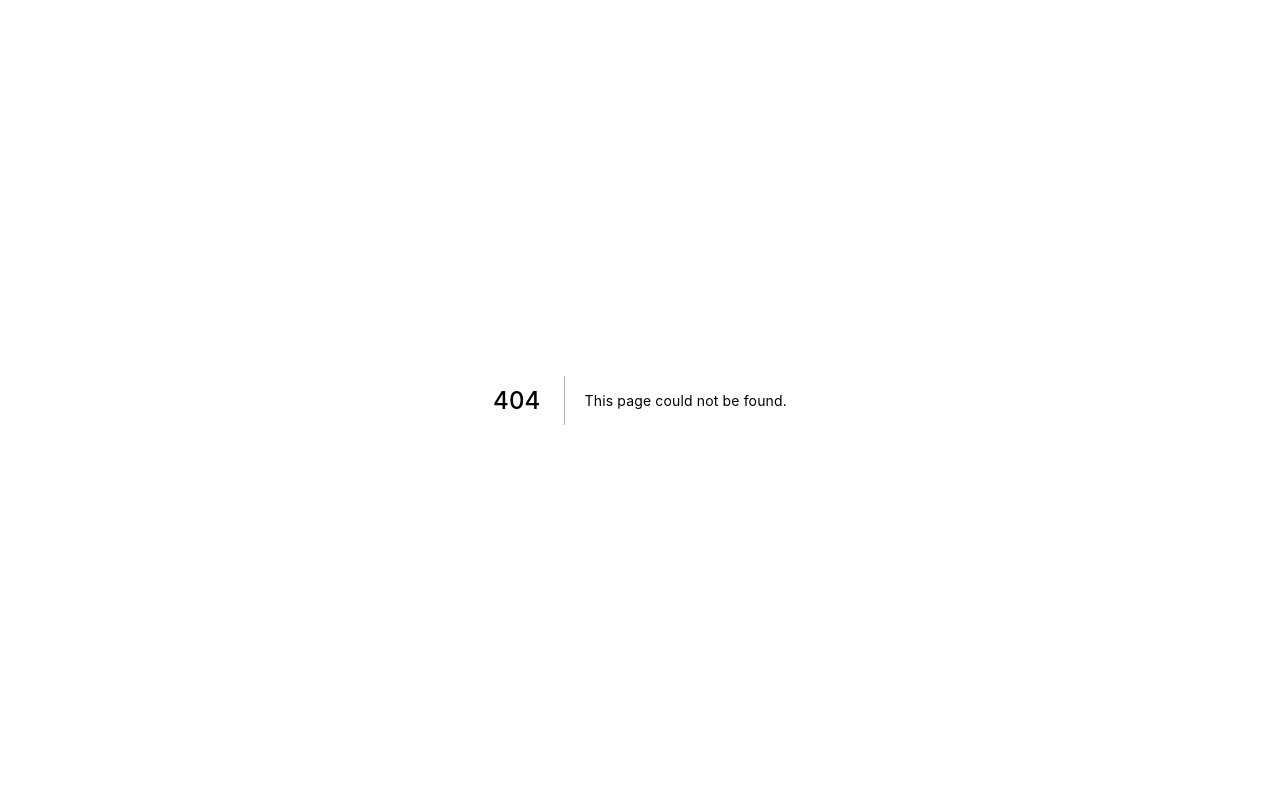
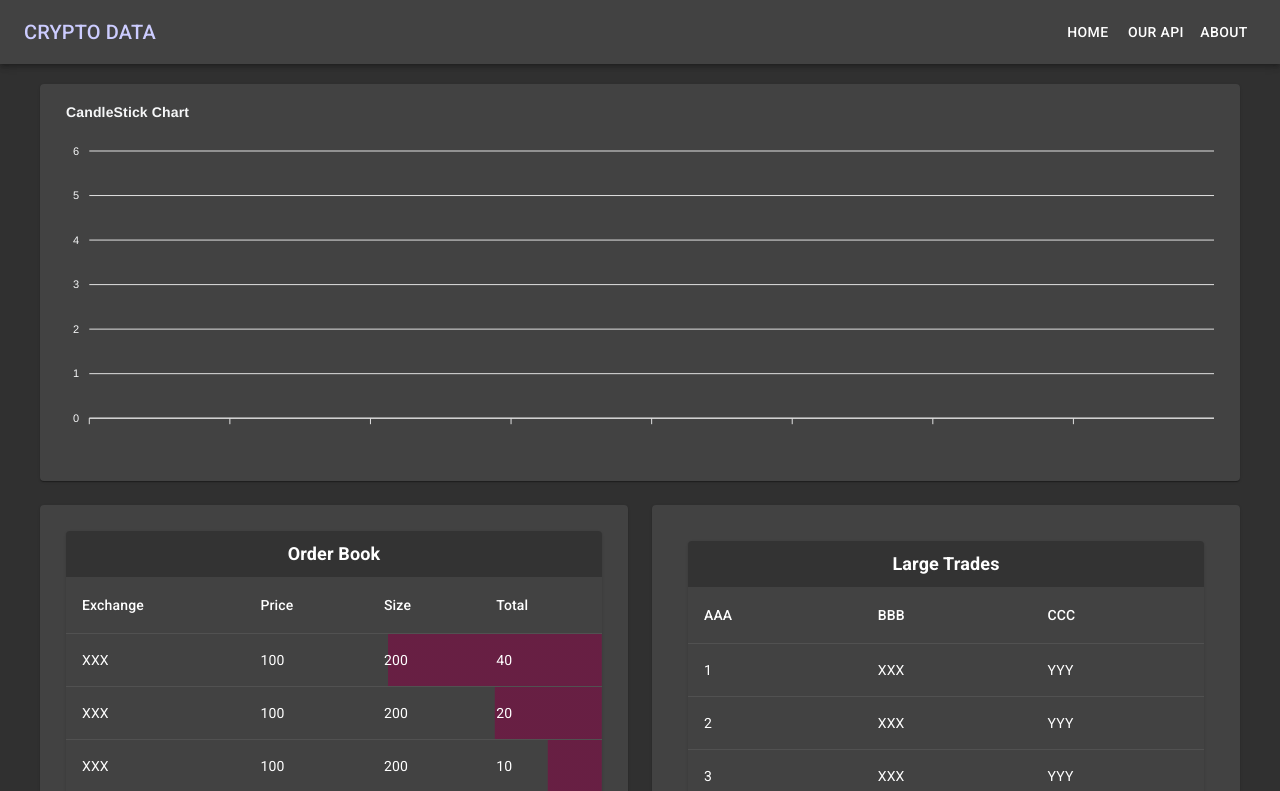
Before and after one commit to springbamboo/cryptodashboard, a Next.js app in the folder frontend/: page /posts/1 in a window 1280 px wide. Before the commit this address had no page. Shown: the top 791 px of the page. Built offline with nearby package versions, Linux system fonts and the light colour scheme; no server answers.

Commit message:
各詳細ページの追加, orderbookを少し修正

```diff
--- a/frontend/components/CandleStick.tsx
+++ b/frontend/components/CandleStick.tsx
@@ -26,7 +26,7 @@ const CandleStick = () => {
         chart: {
             type: "candlestick",
             height: 350,
-            background: "black",
+            background: "#424242",
         },
         title: {
             text: "CandleStick Chart",
--- a/frontend/components/OrderBook.tsx
+++ b/frontend/components/OrderBook.tsx
@@ -9,18 +9,21 @@ import Paper from "@material-ui/core/Paper";
 // import useWsService from "../services/front_back_socket";
 import React, { useState, useEffect } from "react";
 
-export default function BasicTable() {
+export default function BasicTable(props) {
     // const [price, setPrice] = useState(0);
     // useWsService(setPrice);
 
     const [maxTotal, setMaxTotal] = useState(100);
 
-    function backChart(value: number) {
+    function backChart(total: number, ByOrSell: string) {
+        let backColor = ByOrSell === 'Cell'
+                      ? "#88004488"
+                      : "#00880088";
         return {
-            color: "red",
-            background: `linear-gradient(to left, #f00 ${
-                (100 * value) / maxTotal
-            }%, #000 ${(100 * value) / maxTotal}%)`,
+            color: "#444",
+            background: `linear-gradient(to left, ${backColor} ${
+                (100 * total) / maxTotal
+            }%, #424242 ${(100 * total) / maxTotal}%)`,
         };
     }
 
@@ -30,7 +33,7 @@ export default function BasicTable() {
 
     const useStyles = makeStyles({
         root: {
-            padding: 20,
+            padding: 10,
         },
         table: {
             // minWidth: 650,
@@ -48,16 +51,18 @@ export default function BasicTable() {
         },
     });
 
-    function createData(Rank, Exchange, Price, Size, Total) {
-        return { Rank, Exchange, Price, Size, Total };
+    function createData(Rank, Exchange, Price, Size, Total, ByOrSell) {
+        return { Rank, Exchange, Price, Size, Total, ByOrSell };
     }
 
-    const rows = [
-        createData("1", "XXX", 100, 200, 30),
-        createData("2", "XXX", 100, 200, 20),
-        createData("3", "XXX", 100, 200, 10),
-        createData("4", "XXX", 100, 200, 50),
-        createData("5", "XXX", 100, 200, 80),
+    const rows = [ // 仮で入れている部分．APIでデータが取れたらここに代入
+        createData("1", "XXX", 100, 200, props.data, "Cell"),
+        createData("2", "XXX", 100, 200, 20, "Cell"),
+        createData("3", "XXX", 100, 200, 10, "Cell"),
+        createData("4", "XXX", 100, 200, 50, "Cell"),
+        createData("5", "XXX", 100, 200, 80, "Buy"),
+        createData("6", "XXX", 100, 200, 50, "Buy"),
+        createData("7", "XXX", 100, 200, 20, "Buy"),
     ];
     const classes = useStyles();
     return (
@@ -77,7 +82,7 @@ export default function BasicTable() {
                     </TableHead>
                     <TableBody>
                         {rows.map((row, i) => (
-                            <TableRow key={i} style={backChart(row.Total)}>
+                            <TableRow key={i} style={backChart(row.Total, row.ByOrSell)}>
                                 <TableCell component="th" scope="row">
                                     {row.Exchange}
                                 </TableCell>
--- /dev/null
+++ b/frontend/pages/posts/[id].tsx
@@ -0,0 +1,99 @@
+// 詳細ページ
+import React from "react";
+import { useEffect, useState } from "react";
+import useMediaQuery from "@material-ui/core/useMediaQuery";
+import Header from "../../components/Header";
+import Footer from "../../components/Footer";
+import Grid from "@material-ui/core/Grid";
+import Paper from "@material-ui/core/Paper";
+import { makeStyles, useTheme } from "@material-ui/core/styles";
+import OrderBook from "../../components/OrderBook";
+import LargeTrades from "../../components/LargeTrades";
+import styles from "../binance.module.css";
+import CandleStick from "../../components/CandleStick";
+import Head from 'next/head'
+import { GetStaticPaths, GetStaticProps } from 'next'
+
+// 参考サイト：https://maku.blog/p/rdq3ep2/
+
+type PathParams = {
+  id: string;
+}
+
+type PageProps = {
+  title: string;
+  apiData: string;
+}
+
+export const getStaticPaths: GetStaticPaths<PathParams> = async () => {
+  return {
+    paths: [ // pathsに追加することで localhost:30000/posts/id のページにアクセス可能
+      { params: { id: 'BTCUSDT.bybit' } }, // パスは BTCUSDT.[exchange名] や ETHUSDT.[exchange名] などの形式
+    ],
+    fallback: false  // 上記以外のパスでアクセスした場合は 404 ページにする
+  }
+}
+
+
+export const getStaticProps: GetStaticProps<PageProps> = async context => {
+  // ファイル名が [id].tsx なので id パラメーターを取り出すことができる
+  const { id } = context.params as PathParams
+
+  // 本来はここで getBook(id) のように API を呼び出してデータを取得する
+  const props: PageProps = {
+    title: `${id}`,
+    apiData: '40' // apiでとってきたデータをここに代入
+  }
+
+  return { props }
+}
+
+
+// ページコンポーネントの実装
+const BookPage: React.FC<PageProps> = ({ title, apiData }: PageProps) => {
+  const theme = useTheme();
+
+  return (
+      <>
+        <Head>
+          <title>{title}の詳細ページ</title>
+        </Head>
+        <div>
+            <div>
+                <Header />
+            </div>
+            <div>
+            <div className={styles.content}>
+                    <Grid container spacing={3}>
+                        <Grid item xs={12}>
+                            <Paper style={{ padding: theme.spacing(2) }}>
+                                <CandleStick />
+                            </Paper>
+                        </Grid>
+                        <Grid item xs={6}>
+                            <Paper style={{ padding: theme.spacing(2) }}>
+                                <OrderBook data={apiData} />
+                            </Paper>
+                        </Grid>
+                        <Grid item xs={6}>
+                            <Paper style={{ padding: theme.spacing(2) }}>
+                                <LargeTrades />
+                            </Paper>
+                        </Grid>
+                        <Grid item xs={6}>
+                            <Paper style={{ padding: theme.spacing(2) }}>
+                                <LargeTrades />
+                            </Paper>
+                        </Grid>
+                    </Grid>
+                </div>
+            </div>
+            <div>
+                <Footer />
+            </div>
+        </div>
+      </>
+  );
+
+}
+export default BookPage
--- a/frontend/pages/theme.ts
+++ b/frontend/pages/theme.ts
@@ -21,9 +21,9 @@ const theme = createTheme({
             dark: "#ba000d",
             contrastText: "#000",
         },
-        // background: {
-        //   paper: "#000000"
-        // }
+        background: {
+          default: "#303030"
+        }
     },
 });
 // [prefersDarkMode],
```
